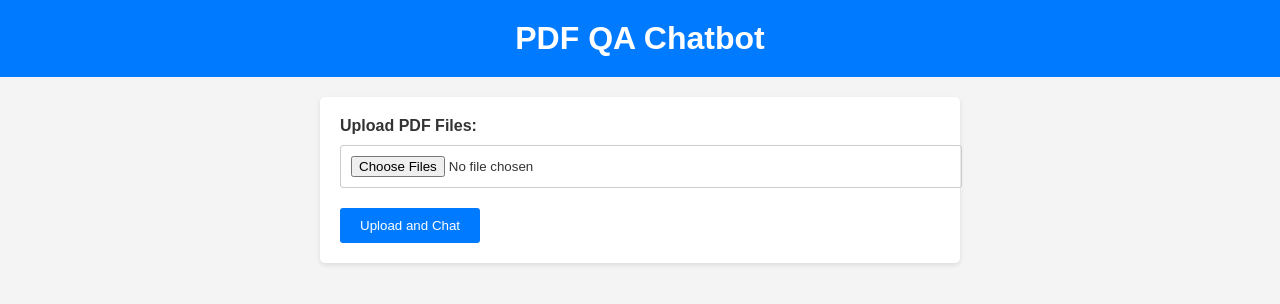
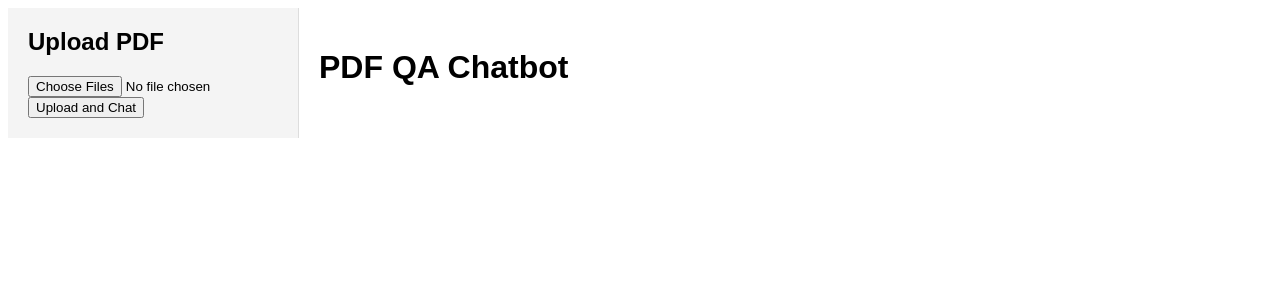
Before and after one commit to MZUHKHAN/pdfchatbot-flask, a Flask app: page / in a window 1280 px wide. Shown: the top 304 px of the page. Run offline with Flask 3, Linux system fonts and the light colour scheme.

Commit message:
Update index.html

```diff
--- a/templates/index.html
+++ b/templates/index.html
@@ -7,74 +7,48 @@
     <style>
         body {
             font-family: sans-serif;
-            background-color: #f4f4f4;
-            color: #333;
-            margin: 0;
-            padding: 0;
+            display: flex;
         }
 
-        h1 {
-            text-align: center;
-            padding: 20px 0;
-            background-color: #007bff;
-            color: #fff;
-            margin: 0;
+        /* Sidebar styles */
+        .sidebar {
+            width: 250px;
+            background-color: #f4f4f4;
+            padding: 20px;
+            border-right: 1px solid #ddd;
         }
 
-        form {
-            max-width: 600px;
-            margin: 20px auto;
-            padding: 20px;
-            background-color: #fff;
-            border-radius: 5px;
-            box-shadow: 0 2px 5px rgba(0, 0, 0, 0.1);
+        .sidebar h2 {
+            margin-top: 0;
         }
 
-        label {
-            display: block;
-            margin-bottom: 10px;
-            font-weight: bold;
+        /* Main content styles */
+        .main-content {
+            flex: 1;
+            padding: 20px;
         }
 
-        input[type="file"] {
-            width: 100%;
-            padding: 10px;
-            margin-bottom: 20px;
-            border: 1px solid #ccc;
-            border-radius: 3px;
-        }
-
-        button[type="submit"] {
-            background-color: #007bff;
-            color: #fff;
-            padding: 10px 20px;
-            border: none;
-            border-radius: 3px;
-            cursor: pointer;
-        }
-
-        button[type="submit"]:hover {
-            background-color: #0056b3;
-        }
-
-        p.error {
-            color: red;
-            margin-top: 10px;
-        }
+        /* Other styles remain the same */
+        /* ... (rest of your CSS) ... */
     </style>
 </head>
 <body>
-    <h1>PDF QA Chatbot</h1>
 
+    <div class="sidebar">
+        <h2>Upload PDF</h2>
         {% if error %}
             <p class="error">{{ error }}</p>
         {% endif %}
-
         <form method="POST" enctype="multipart/form-data">
-        <label for="pdf_files">Upload PDF Files:</label>
             <input type="file" name="pdf_files" id="pdf_files" multiple>
             <br>
             <button type="submit">Upload and Chat</button>
         </form>
+    </div>
+
+    <div class="main-content">
+        <h1>PDF QA Chatbot</h1>
+        </div>
+
 </body>
 </html>
```
Lines whose indentation alone changed are shown as unchanged.
